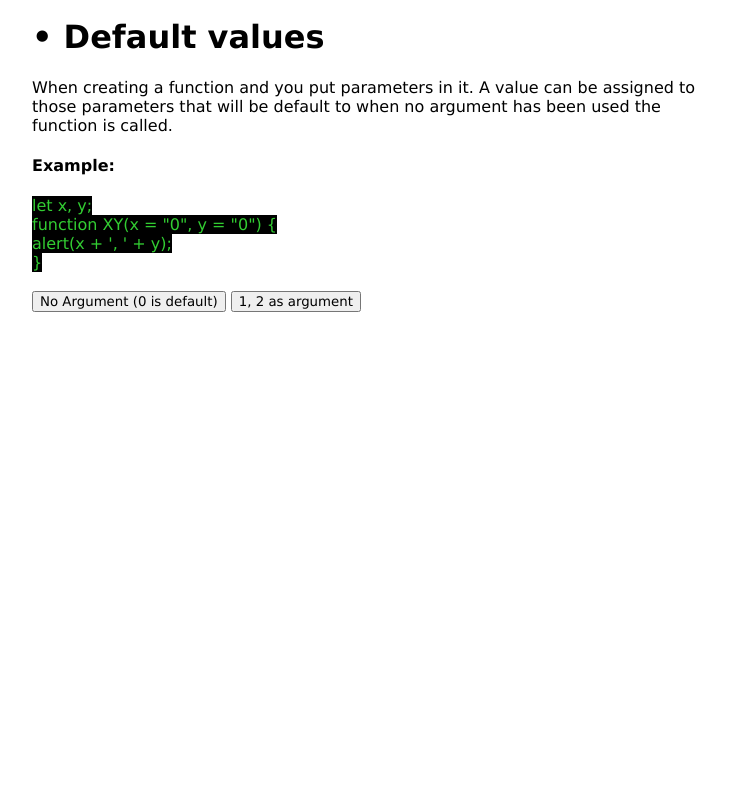
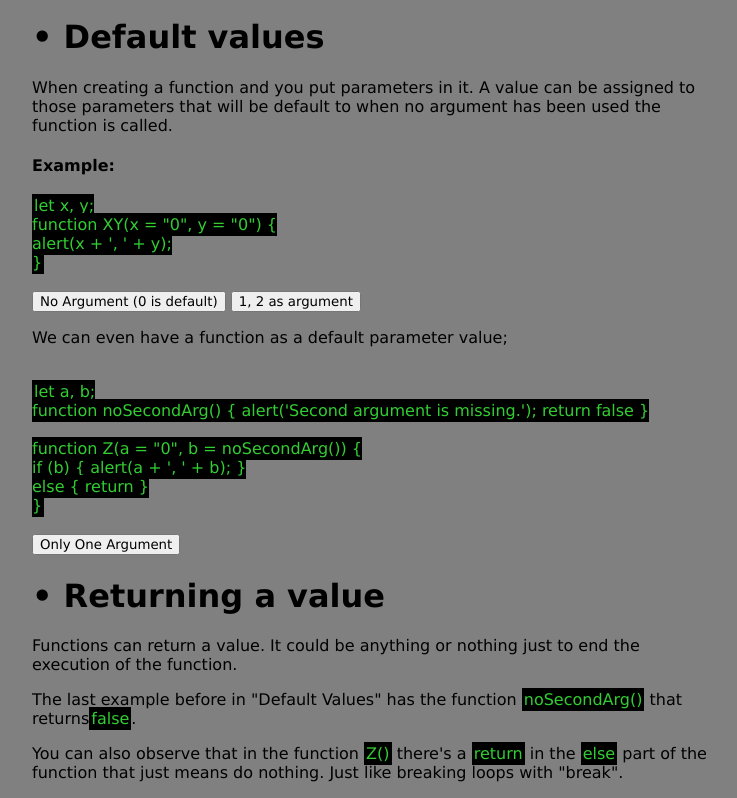
Before and after one commit to AYUB-NBP/Javascript.info-Learning, a plain HTML site: page 2.JavaScript Fundamentals/2.15 Functions.html in a window 1280 px wide. Shown: the part 856-1654 px from the top of the page, without its empty margins (268-1005 px from the left). Before the commit the page ends 1184 px from the top, so only its background shows below. Drawn offline with Linux system fonts and the light colour scheme.

Commit message:
Functions: retuning values.

```diff
--- a/2.JavaScript Fundamentals/2.15 Functions.html
+++ b/2.JavaScript Fundamentals/2.15 Functions.html
@@ -13,10 +13,13 @@
 
             body {
                 margin: auto 300px;
+                background-color: grey;
             }
 
             code {
                 background-color: black;
+                padding: 2px;
+                margin: auto;
                 color: limegreen;
             }
 
@@ -95,7 +98,32 @@
             <button onclick="XY()">No Argument (0 is default)</button>&nbsp;<button onclick="XY(1,2)">1, 2 as
                 argument</button>
         </p>
+        <p>We can even have a function as a default parameter value;</p><br>
+        <code>let a, b;<br>
+        function noSecondArg() { alert('Second argument is missing.'); return false }<br>
+        <br>
+        function Z(a = "0", b = noSecondArg()) {<br>
+        if (b) { alert(a + ', ' + b); }<br>
+        else { return }<br>
+        }</code>
+        <script>
+            let a, b;
+            function noSecondArg() { alert('Second argument is missing.'); return false }
 
+            function Z(a = "0", b = noSecondArg()) {
+                if (b) { alert(a + ', ' + b); }
+                else { return }
+            }
+        </script>
+        <br>
+        <br>
+        <button onclick="Z(a)">Only One Argument</button>
+        <h1>• Returning a value</h1>
+        <p>Functions can return a value. It could be anything or nothing just to end the execution of the function.</p>
+        <p>The last example before in "Default Values" has the function <code>noSecondArg()</code> that returns<code>false</code>.</p>
+        <p>You can also observe that in the function <code>Z()</code> there's a <code>return</code> in the
+            <code>else</code> part of the function that just means do nothing. Just like breaking loops with "break".
+        </p>
     </body>
 
 </html>
```
